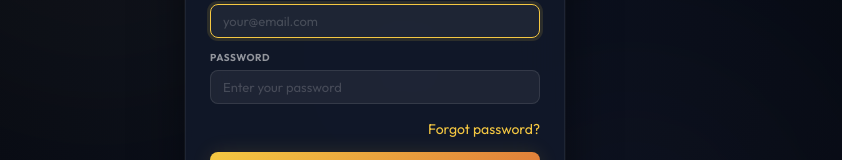
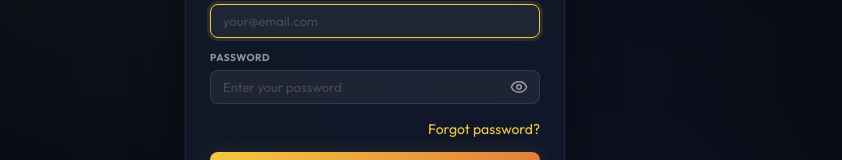
Before and after one commit to Adefemiwa6Olusola/SANTIFLOW-CHURCH, a React (Vite) app: page /login in a window 1280 px wide. Shown: the part 370-530 px from the top of the page, without its empty margins (265-1107 px from the left). Built offline with nearby package versions, Linux system fonts and the light colour scheme; no server answers.

Commit message:
feat: Add show password eye toggle to Login and Signup

```diff
--- a/src/pages/Login.jsx
+++ b/src/pages/Login.jsx
@@ -1,11 +1,13 @@
 import { useState } from 'react';
 import { Link, useNavigate } from 'react-router-dom';
 import { motion } from 'framer-motion';
+import { Eye, EyeOff } from 'lucide-react';
 import useAuthStore from '../store/authStore';
 
 export default function Login() {
   const [email, setEmail] = useState('');
   const [password, setPassword] = useState('');
+  const [showPassword, setShowPassword] = useState(false);
   const login = useAuthStore(s => s.login);
   const isLoading = useAuthStore(s => s.isLoading);
   const error = useAuthStore(s => s.error);
@@ -86,15 +88,37 @@
           </div>
           <div className="form-group">
             <label className="form-label" htmlFor="login-password">Password</label>
+            <div style={{ position: 'relative' }}>
               <input
                 id="login-password"
-              type="password"
+                type={showPassword ? 'text' : 'password'}
                 className="input-field"
                 placeholder="Enter your password"
                 value={password}
                 onChange={(e) => { setPassword(e.target.value); clearError(); }}
                 required
+                style={{ paddingRight: '40px' }}
               />
+              <button
+                type="button"
+                onClick={() => setShowPassword(!showPassword)}
+                style={{
+                  position: 'absolute',
+                  right: '12px',
+                  top: '50%',
+                  transform: 'translateY(-50%)',
+                  background: 'none',
+                  border: 'none',
+                  color: 'var(--text-secondary)',
+                  cursor: 'pointer',
+                  display: 'flex',
+                  alignItems: 'center',
+                  padding: 0
+                }}
+              >
+                {showPassword ? <EyeOff size={18} /> : <Eye size={18} />}
+              </button>
+            </div>
           </div>
           <div style={{ textAlign: 'right' }}>
             <Link to="/forgot-password" style={{ fontSize: 'var(--text-sm)', color: 'var(--color-accent-gold)' }}>
--- a/src/pages/Signup.jsx
+++ b/src/pages/Signup.jsx
@@ -1,10 +1,12 @@
 import { useState } from 'react';
 import { Link, useNavigate } from 'react-router-dom';
 import { motion } from 'framer-motion';
+import { Eye, EyeOff } from 'lucide-react';
 import useAuthStore from '../store/authStore';
 
 export default function Signup() {
   const [formData, setFormData] = useState({ name: '', email: '', password: '', churchName: '' });
+  const [showPassword, setShowPassword] = useState(false);
   const signup = useAuthStore(s => s.signup);
   const isLoading = useAuthStore(s => s.isLoading);
   const error = useAuthStore(s => s.error);
@@ -117,16 +119,38 @@
           </div>
           <div className="form-group">
             <label className="form-label" htmlFor="signup-password">Password</label>
+            <div style={{ position: 'relative' }}>
               <input
                 id="signup-password"
-              type="password"
+                type={showPassword ? 'text' : 'password'}
                 className="input-field"
                 placeholder="Min. 6 characters"
                 value={formData.password}
                 onChange={handleChange('password')}
                 required
                 minLength={6}
+                style={{ paddingRight: '40px' }}
               />
+              <button
+                type="button"
+                onClick={() => setShowPassword(!showPassword)}
+                style={{
+                  position: 'absolute',
+                  right: '12px',
+                  top: '50%',
+                  transform: 'translateY(-50%)',
+                  background: 'none',
+                  border: 'none',
+                  color: 'var(--text-secondary)',
+                  cursor: 'pointer',
+                  display: 'flex',
+                  alignItems: 'center',
+                  padding: 0
+                }}
+              >
+                {showPassword ? <EyeOff size={18} /> : <Eye size={18} />}
+              </button>
+            </div>
           </div>
           <button
             type="submit"
```
Lines whose indentation alone changed are shown as unchanged.
